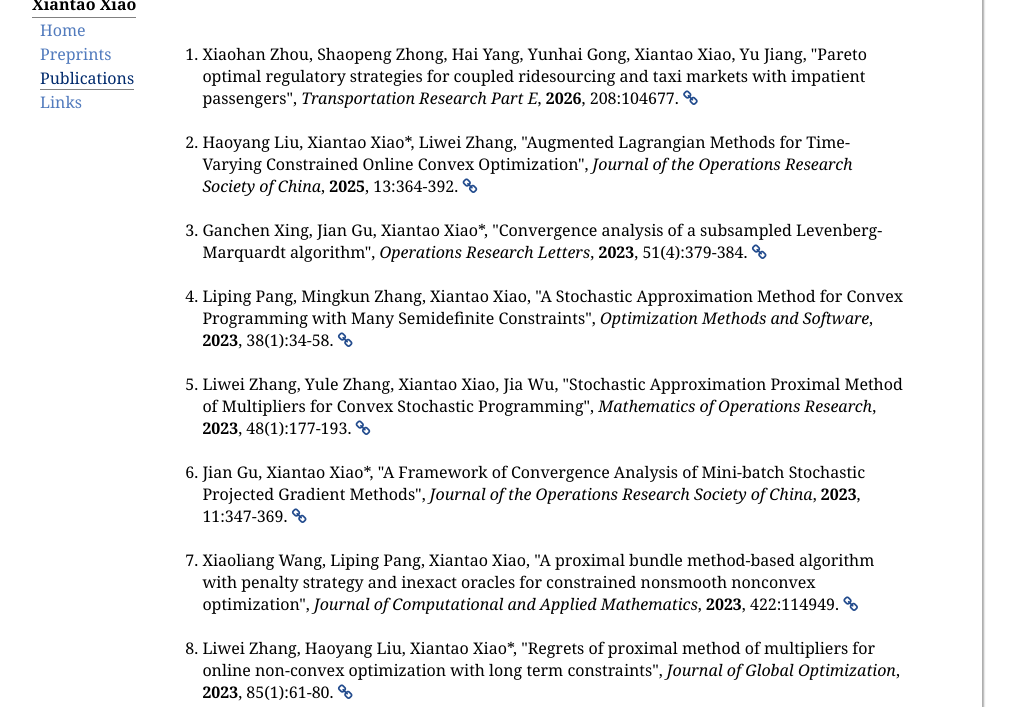
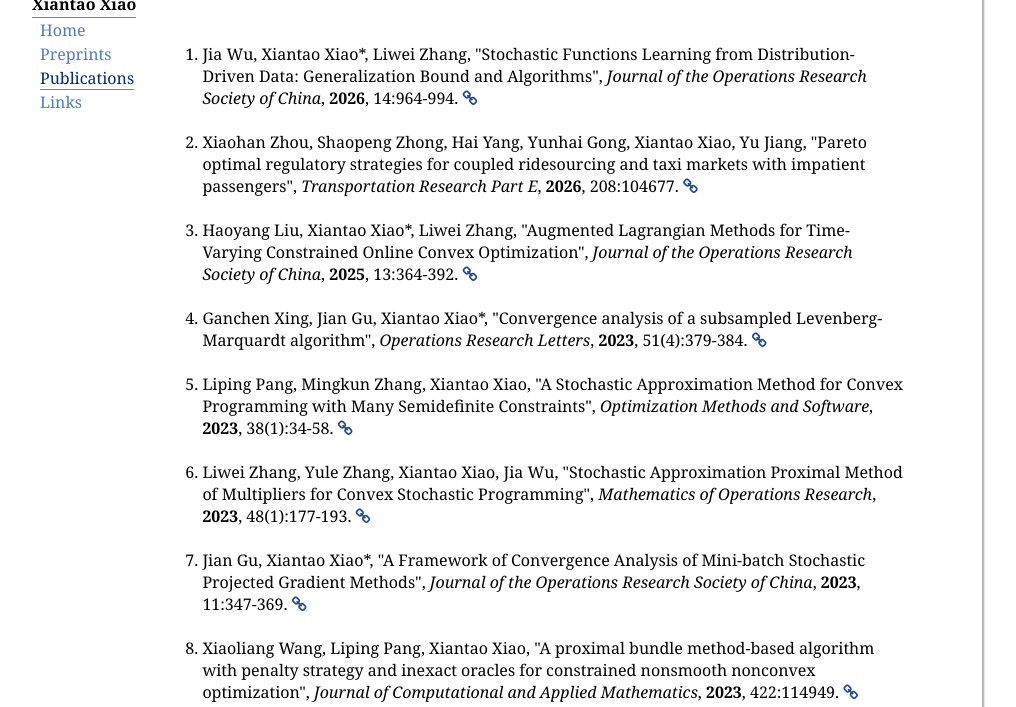
Before and after one commit to XiantaoXiao/XiantaoXiao.github.io, a plain HTML site: page publications.html in a window 1280 px wide. Shown: the part 93-800 px from the top of the page, without its empty margins (168-1184 px from the left). Drawn offline with Linux system fonts and the light colour scheme; some icons are missing.

```diff
--- a/publications.html
+++ b/publications.html
@@ -27,6 +27,14 @@
   </div>
 <ol>
    <br />
+  <li>
+  <div>
+    Jia Wu, Xiantao Xiao*,  Liwei Zhang, "Stochastic Functions Learning from Distribution-Driven
+Data: Generalization Bound and Algorithms", <i>Journal of the Operations Research Society of China</i>, <b>2026</b>, 14:964-994.
+    <a href="https://doi.org/10.1007/s40305-024-00563-y" target = "_blank"><i class="fa fa-link"></i></a>
+  </div>
+</li>
+  <br />
  <li>
   <div>
     Xiaohan Zhou, Shaopeng Zhong, Hai Yang, Yunhai Gong, Xiantao Xiao, Yu Jiang, "Pareto optimal regulatory strategies for coupled ridesourcing and
```
